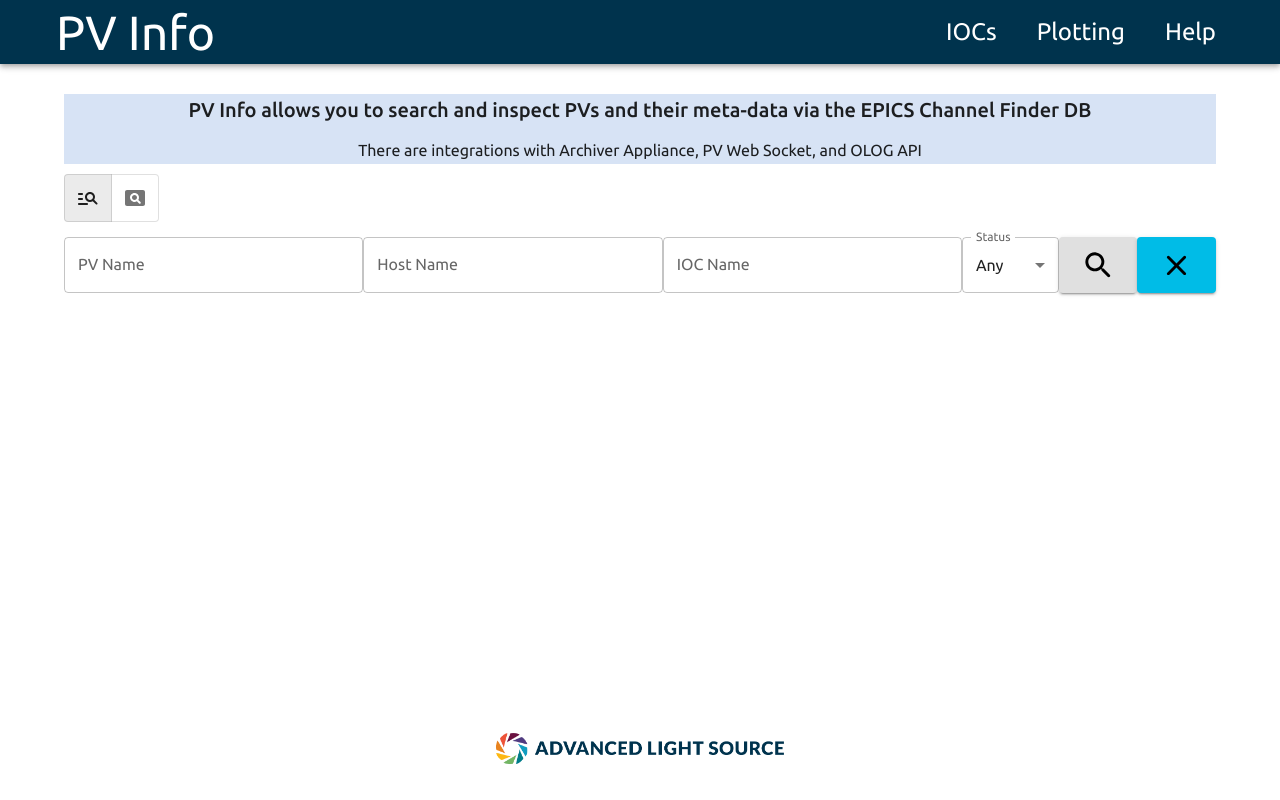
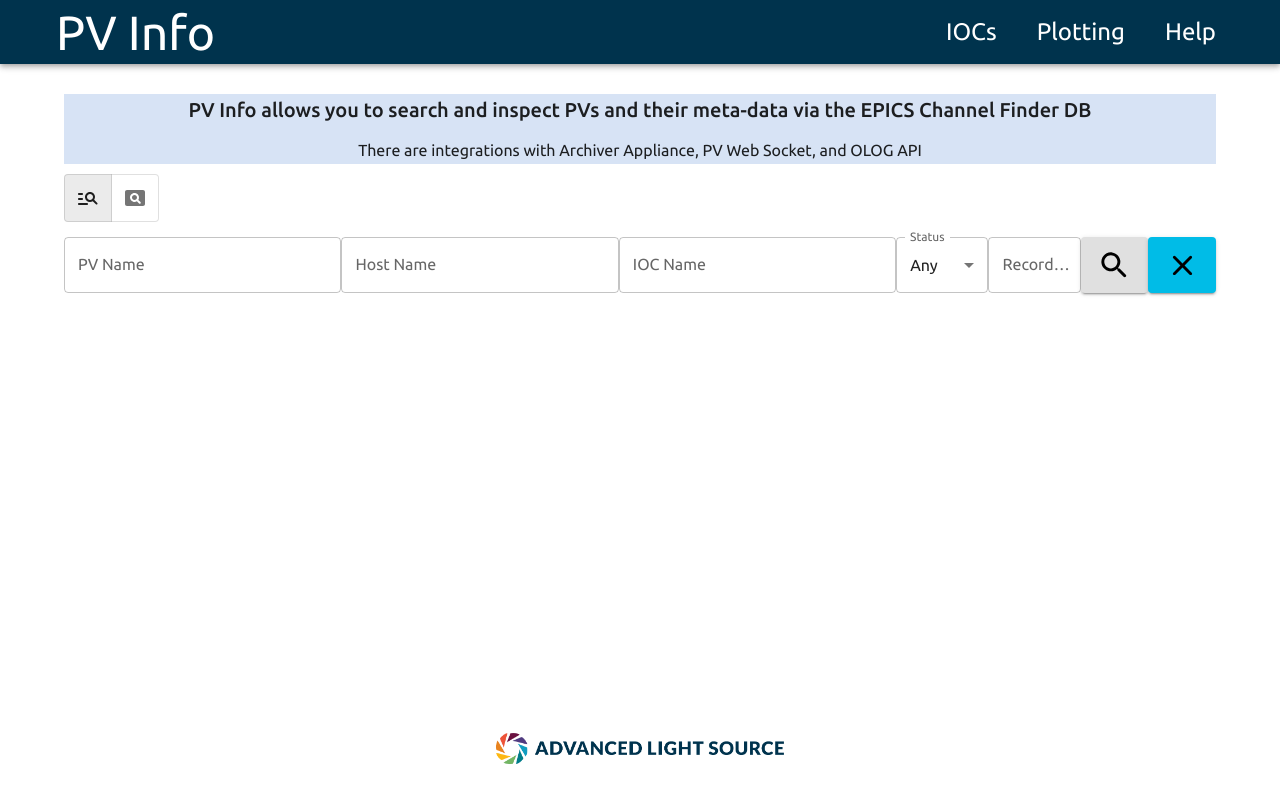
Before and after one commit to ChannelFinder/pvinfo, a React (Create React App) app: page / in a window 1280 px wide. Built offline with nearby package versions, Linux system fonts and the light colour scheme.

Commit message:
record types updated

```diff
--- a/src/components/home/paramsearch/ParamSearch.js
+++ b/src/components/home/paramsearch/ParamSearch.js
@@ -45,9 +45,9 @@ const pvStatusOptions = [
     }
 ]
 
-const pvRecordTypes = ['ao', 'ai', 'bo', 'bi', 'mbbo', 'mbbi', 'longout', 'longin', 'stringout', 'stringin',
-    'calc', 'calcout', 'motor', 'seq', 'waveform', 'mbbiDirect', 'mbboDirect', 'sub', 'aSub',
-    'compress', 'dfanout', 'fanout', 'subArray']
+const pvRecordTypes = ['aai', 'aao', 'ai', 'ao', 'aSub', 'bi', 'bo', 'calcout', 'calc', 'compress', 'dfanout', 'event',
+    'fanout', 'histogram', 'int64in', 'int64out', 'longin', 'longout', 'lsi', 'lso', 'mbbi', 'mbbiDirect', 'mbbo', 'mbboDirect',
+    'permissive', 'printf', 'sel', 'seq', 'state', 'stringin', 'stringout', 'subArray', 'sub', 'waveform']
 
 function ParamSearch(props) {
     const recordDescSearchRender = () => {
```
Also changed, not shown: 1 other file (tests, documents, lock files or other folders).
